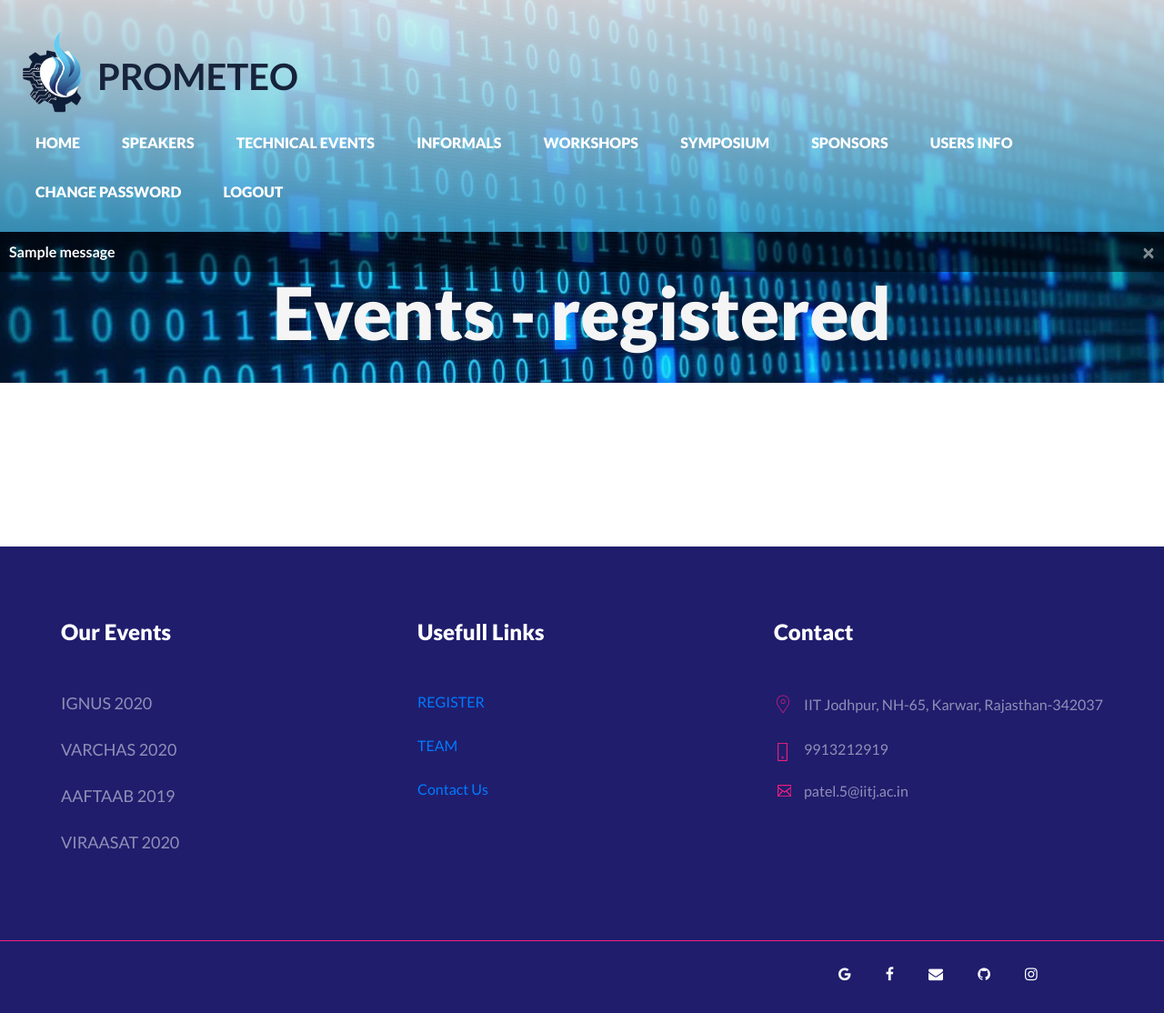
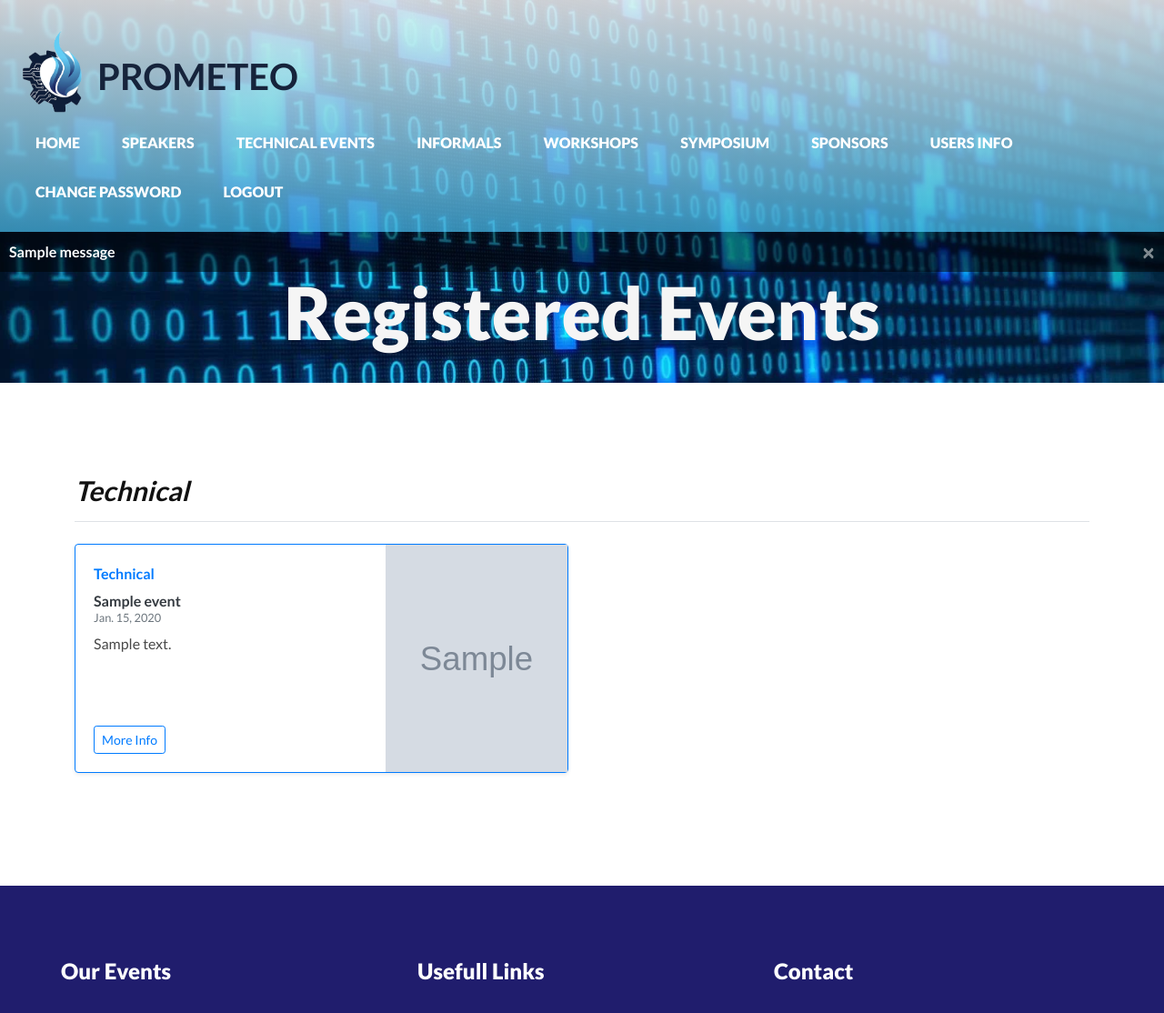
Before and after one commit to KD-3/prometeo, a Django app: page /events/registered/ in a window 1280 px wide. Shown: the top 1114 px of the page at 91% size. Before the commit the page ends 1079 px from the top, so only its background shows below. Run offline with Django 3.2, Linux system fonts and the light colour scheme; a user stored in the database is signed in; tables that the repository leaves empty hold one stand-in row (values such as "Sample post"); grey boxes marked "Sample" are stand-in pictures; one stand-in notice (Sample message) is shown; some libraries are stand-ins or nearby versions.

Commit message:
registered events added

```diff
--- a/events/urls.py
+++ b/events/urls.py
@@ -2,9 +2,9 @@ from django.urls import path
 from .views import *
 
 urlpatterns = [
+    path('registered/',registered,name='registered'),
+    path('speakers/',speakers,name='speakers'),
     path('<slug:type>/', events, name="events"),
     path('<slug:type>/<int:eventid>/', event, name="event"),
     path('<int:eventid>/register/', register_for_event, name='register'),
-    path('registered/',registered,name='registered'),
-    path('speakers/',speakers,name='speakers'),
 ]
--- a/events/views.py
+++ b/events/views.py
@@ -70,7 +70,12 @@ def speakers(request):
 @login_required
 def registered(request):
     events = request.user.events.all()
-    return render(request, 'registered.html', {'events' : events})
+    types = ['technical', 'informal', 'workshop']
+    categories = []
+    for type in types:
+        if(request.user.events.filter(type=type).exists()):
+            categories.append(type)
+    return render(request, 'registered.html', {'events' : events, 'categories':categories})
 
 @login_required
 def register_for_event(request, eventid):
--- a/templates/base.html
+++ b/templates/base.html
@@ -63,7 +63,7 @@
                                             {% if user.is_superuser %}
                                                 <li><a href="{% url 'users_info' %}">Users Info</a></li>
                                             {% else %}
-                                                <li><a href="/events/registered">Registered Events</a></li>
+                                                <li><a href="{% url 'registered' %}">Registered Events</a></li>
                                             {% endif %}
                                             <li><a href="/accounts/password/change">Change Password</a></li>
                                             <li><a href="/accounts/logout">Logout</a></li>
--- a/templates/registered.html
+++ b/templates/registered.html
@@ -3,107 +3,39 @@
 {% block title %} Registered Events {% endblock %}
 {% block bgimage %} {% static "img/event.jpg" %} {% endblock %}
 {% block heading %} Registered Events {% endblock %}
-{% block outer %}
+{% block content %}
 {% if user.is_authenticated %}
-	    {% block messages %}
-        {% endblock %}
-        <section class="blog-section spad">
-            <div class="blog-items">
+{% for category in categories %}
     <div class="container">
-                    <h2>Events:</h2><br>
+        <h3 class="pb-3 mb-4 font-italic border-bottom" style="text-transform:capitalize;">
+            {{ category }}
+         </h3>
         <div class="row">
             {% for event in events %}
-                        {% if event.type == 'event' %}
-                        <div class="col-lg-4 col-md-6">
-                            <div class="single-blog">
-                                <div class="blog-img">
-                                    <a href="balsa.html" class="event-btn">
+                {% if event.type == category %}
+                <div class="col-md-6">
+                    <div class="card border-primary flex-md-row mb-4 shadow-sm h-md-250">
+                    <div class="card-body d-flex flex-column align-items-start">
+                        <strong class="d-inline-block mb-2 text-primary" style="text-transform: capitalize">{{ event.type }}</strong>
+                        <h6 class="mb-0">
+                            <a class="text-dark" href="{% url 'event' event.type event.pk %}">{{ event.name }}</a>
+                        </h6>
+                        <div class="mb-1 text-muted small">{{ event.date }}</div>
+                        <p class="card-text mb-auto">{{ event.description }}</p>
+                        <a class="btn btn-outline-primary btn-sm" role="button" href="{% url 'event' event.type event.pk %}">More Info</a>
+                    </div>
                     {% if event.image %}
-                                        <img src="{{ event.image.url }}" height="166" width="360" alt="">
+                        <img class="card-img-right flex-auto d-none d-lg-block" alt="{{ event.name }}" src="{{ event.image.url }}" style="width: 200px; height: 250px;">
                     {% else %}
-                                        <img src="{% static "img/logo.png" %}" height="166" width="360" alt="">
+                        <img class="card-img-right flex-auto d-none d-lg-block" alt="{{ event.name }}" src="{% static 'img/logo.png' %}" style="width: 200px; height: 250px;">
                     {% endif %}
-                                    </a>
-                                </div>
-                                <div class="blog-details">
-                                    <span>{{ event.date }}</span>
-                                    <h4><a href="{% url 'event' event.pk %}" class="event-btn">{{ event.name }}</a></h4>
-                                    <p>{{ event.description }}</p>
-                                    <!-- <a href="{% url 'event' event.pk %}" class="read-btn">REGISTER</a> -->
-                                </div>
                     </div>
                 </div>
                 {% endif %}
             {% endfor %}
+
         </div>
     </div>
-            </div>
-        </section>
-        <!-- <br> -->
-        <section class="blog-section spad">
-            <div class="blog-items">
-                <div class="container">
-                    <h2>Workshops:</h2><br>
-                    <div class="row">
-                        {% for event in events %}
-                        {% if event.type == 'workshop' %}
-                        <div class="col-lg-4 col-md-6">
-                            <div class="single-blog">
-                                <div class="blog-img">
-                                    <a href="balsa.html" class="event-btn">
-                                    {% if event.image %}
-                                        <img src="{{ event.image.url }}" height="166" width="360" alt="">
-                                    {% else %}
-                                        <img src="{% static "img/logo.png" %}" height="166" width="360" alt="">
-                                    {% endif %}
-                                    </a>
-                                </div>
-                                <div class="blog-details">
-                                    <span>{{ event.date }}</span>
-                                    <h4><a href="{% url 'event' event.pk %}" class="event-btn">{{ event.name }}</a></h4>
-                                    <p>{{ event.description }}</p>
-                                    <!-- <a href="{% url 'event' event.pk %}" class="read-btn">REGISTER</a> -->
-                                </div>
-                            </div>
-                        </div>
-                        {% endif %}
 {% endfor %}
-                    </div>
-                </div>
-            </div>
-        </section>
-        <!-- <br> -->
-        <section class="blog-section spad">
-            <div class="blog-items">
-                <div class="container">
-                    <h2>Informals:</h2><br>
-                    <div class="row">
-                        {% for event in events %}
-                        {% if event.type == 'informal' %}
-                        <div class="col-lg-4 col-md-6">
-                            <div class="single-blog">
-                                <div class="blog-img">
-                                    <a href="balsa.html" class="event-btn">
-                                    {% if event.image %}
-                                        <img src="{{ event.image.url }}" height="166" width="360" alt="">
-                                    {% else %}
-                                        <img src="{% static "img/logo.png" %}" height="166" width="360" alt="">
-                                    {% endif %}
-                                    </a>
-                                </div>
-                                <div class="blog-details">
-                                    <span>{{ event.date }}</span>
-                                    <h4><a href="{% url 'event' event.pk %}" class="event-btn">{{ event.name }}</a></h4>
-                                    <p>{{ event.description }}</p>
-                                    <!-- <a href="{% url 'event' event.pk %}" class="read-btn">REGISTER</a> -->
-                                </div>
-                            </div>
-                        </div>
-                        {% endif %}
-                        {% endfor %}
-                    </div>
-                </div>
-            </div>
-        </section>
 {% endif %}
 {% endblock %}
--- a/users/views.py
+++ b/users/views.py
@@ -39,6 +39,7 @@ def create_team(request, eventid):
             team.save()
             team.members.add(request.user)
             team.save()
+            request.user.events.add(event)
             # form.save_m2m()
             return redirect('team_created')
     else:
@@ -79,6 +80,7 @@ def join_team_confirm(request):
     if request.method == 'POST':
         team.members.add(request.user)
         team.save()
+        request.user.events.add(team.event)
         return redirect('home')
     else:
         return render(request, 'join_team_confirm.html', {'team':team})
```
Also changed, not shown: templates/account/password_change.html (+0 -17 lines), templates/account/password_set.html (+0 -17 lines), templates/account/signup.html (+1 -16 lines). Lines whose indentation alone changed are shown as unchanged.
